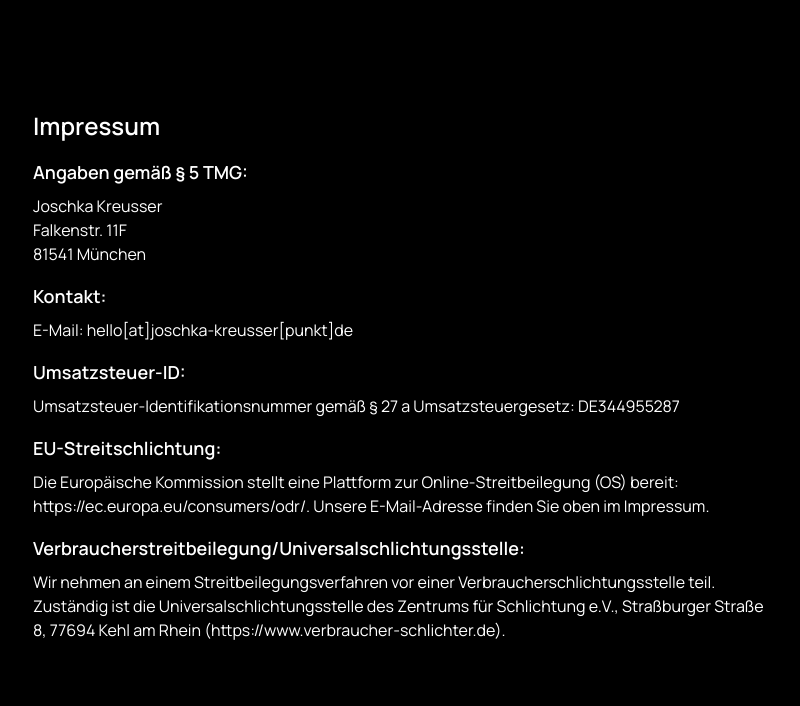
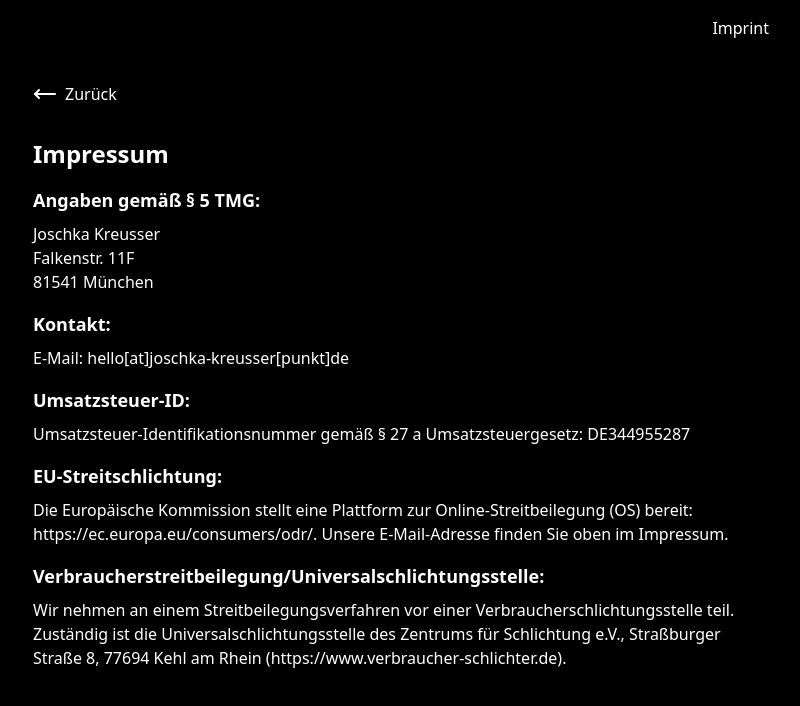
Before and after one commit to jkreusser/portfolio, a React (Create React App) app: page /impressum in a window 1280 px wide. Shown: the top 706 px of the page, without its empty margins (239-1039 px from the left). Built offline with nearby package versions, Linux system fonts and the light colour scheme.

Commit message:
imprint added to navigation

```diff
--- a/src/App.css
+++ b/src/App.css
@@ -6,30 +6,20 @@
 }
 
 * {
-  margin: 0 auto;
-  font-family: "Manrope", sans-serif;
+  margin: 0;
+  padding: 0;
+  box-sizing: border-box;
   color: white;
 }
 
+body {
+  background-color: black;
+}
+
 .App {
-  text-align: center;
   min-height: 100vh;
 }
 
-.App-logo {
-  height: 40vmin;
-  pointer-events: none;
+a {
+  text-decoration: none;
 }
-
-.App-header {
-  display: flex;
-  flex-direction: column;
-  align-items: center;
-  justify-content: center;
-  font-size: calc(10px + 2vmin);
-  color: white;
-}
-
-.App-link {
-  color: #61dafb;
-}
--- a/src/App.js
+++ b/src/App.js
@@ -7,8 +7,12 @@ import Impressum from './components/Impressum';
 function App() {
   return (
     <Router>
-      <div className="App bg-black">
-        <header className="App-header">
+      <div className="App flex flex-col items-center justify-center">
+        <header className="App-header max-w-3xl flex justify-between items-center w-full p-4 absolute top-0">
+          <div></div>
+          <nav className="flex items-center">
+            <Link className="text-base" to="/imprint">Imprint</Link>
+          </nav>
         </header>
         <div>
           <Routes>
--- a/src/components/Impressum.js
+++ b/src/components/Impressum.js
@@ -3,8 +3,12 @@ import React from 'react';
 const Impressum = () => {
     return (
         <div className="max-w-3xl mx-auto p-4 h-screen flex items-center justify-center text-left">
-            <section className="mb-8">
-                <h2 className="text-2xl font-semibold mb-4">Impressum</h2>
+            <section className="mb-8"><a className="text-base flex gap-2" href='/'>
+                <svg xmlns="http://www.w3.org/2000/svg" width="24" height="24" viewBox="0 0 24 24" fill="none" stroke="currentColor" stroke-width="2" stroke-linecap="round" stroke-linejoin="round" class="lucide lucide-move-left">
+                    <path d="M6 8L2 12L6 16" />
+                    <path d="M2 12H22" />
+                </svg>Zurück</a>
+                <h2 className="text-2xl font-semibold mt-8 mb-4">Impressum</h2>
                 <div className="mb-4">
                     <h3 className="text-lg font-semibold mb-2">Angaben gemäß § 5 TMG:</h3>
                     <p>Joschka Kreusser<br />Falkenstr. 11F<br />81541 München</p>
--- a/src/components/Imprint.js
+++ b/src/components/Imprint.js
@@ -4,7 +4,14 @@ const Imprint = () => {
     return (
         <div className="max-w-3xl mx-auto p-4 h-screen flex items-center justify-center text-left">
             <section className="mb-8">
-                <h2 className="text-2xl font-semibold mb-4">Imprint</h2>
+                <a className="text-base flex gap-2" href='/'>
+                    <svg xmlns="http://www.w3.org/2000/svg" width="24" height="24" viewBox="0 0 24 24" fill="none" stroke="currentColor" stroke-width="2" stroke-linecap="round" stroke-linejoin="round" class="lucide lucide-move-left">
+                        <path d="M6 8L2 12L6 16" />
+                        <path d="M2 12H22" />
+                    </svg>
+                    <span>Back</span>
+                </a>
+                <h2 className="text-2xl font-semibold mt-8 mb-4">Imprint</h2>
                 <div className="mb-4">
                     <h3 className="text-lg font-semibold mb-2">Information according to § 5 TMG:</h3>
                     <p>Joschka Kreusser<br />Falkenstr. 11F<br />81541 Munich</p>
```
